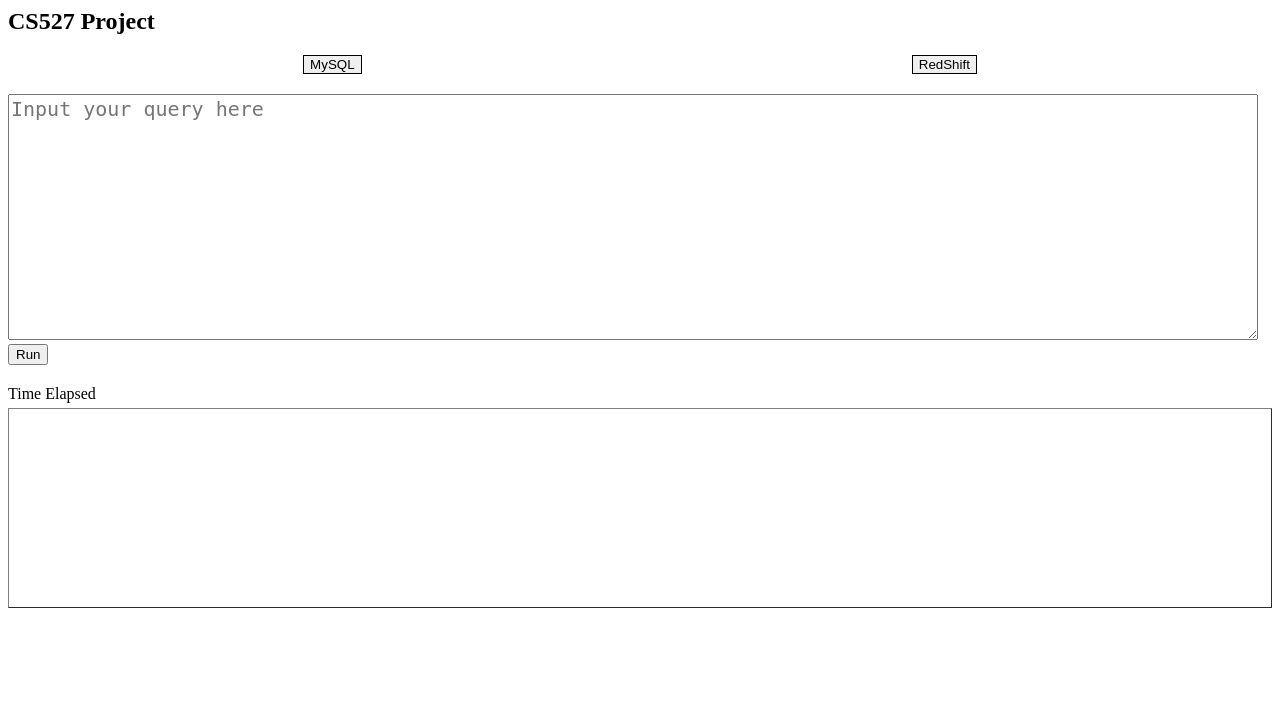
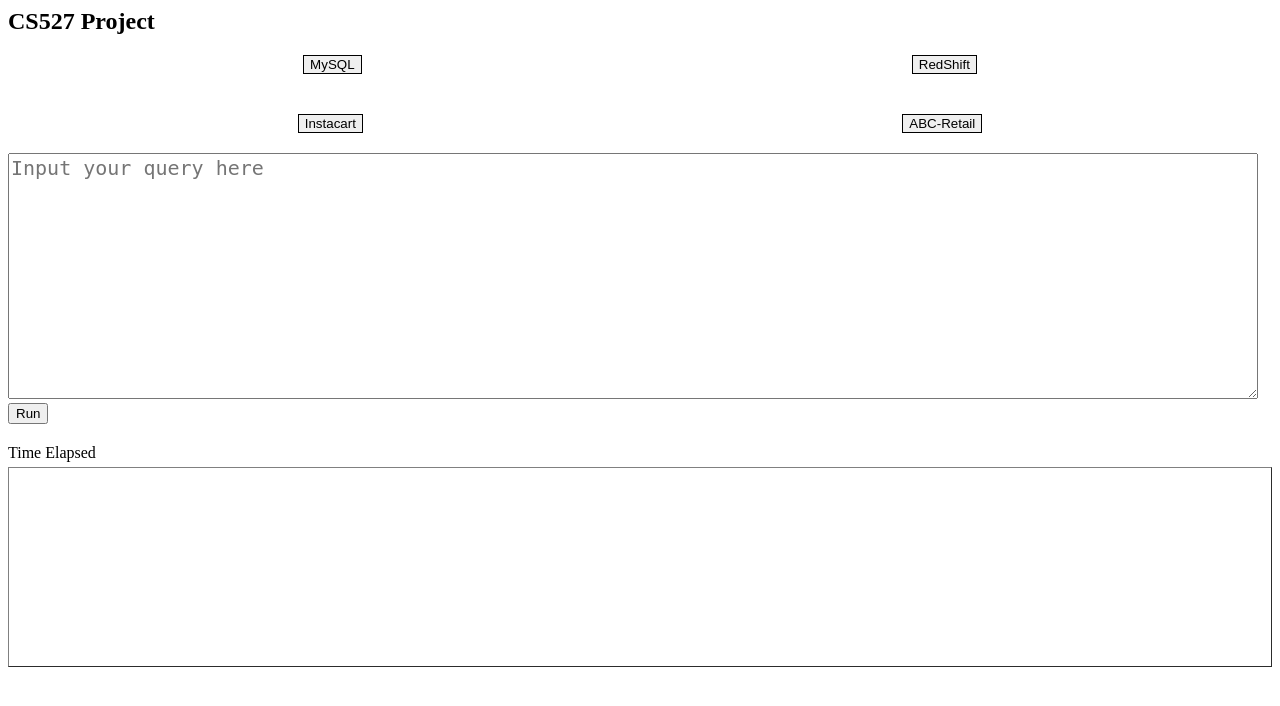
Before and after one commit to billgoo/cs527, a Flask app: page / in a window 1280 px wide. Shown: the top 706 px of the page. Run offline with Flask 2, Linux system fonts and the light colour scheme.

Commit message:
add support for abc detail

```diff
--- a/app.py
+++ b/app.py
@@ -10,9 +10,12 @@
 def index():
     return render_template('index.html')
 
-@app.route('/mysql', methods = ['POST'])
+# @app.route('/mysql/', methods = ['POST'])
+@app.route('/mysql/instacart', methods = ['POST'])
+@app.route('/mysql/abc_retail', methods = ['POST'])
 def queryMysql():
     url = request.path
+    _, db, db_table = url.split('/')
     raw_query = request.form['query']
     # return render_template('index.html', query=raw_query)
     q = buildQueryFromInput(raw_query)
@@ -20,7 +23,7 @@
     connection = connect_mysql(host='cs527project1group5.cnpt9dsbfddc.us-east-1.rds.amazonaws.com',
                                user='admin',
                                password='cs527project1',
-                               db='instacart',
+                               db=db_table,
                                port=3306)
 
     try:
@@ -31,15 +34,18 @@
         query_time = 'query error'
     connection.disconnect()
     return render_template('index.html',
-                           url=url,
+                           db=db,
+                           db_table=db_table,
                            col_name=col_name,
                            res=res,
                            query_time=query_time,
                            query=raw_query)
 
-@app.route('/redshift', methods = ['POST'])
+@app.route('/redshift/instacart', methods = ['POST'])
+@app.route('/redshift/abc_retail', methods = ['POST'])
 def queryRedshift():
     url = request.path
+    _, db, db_table = url.split('/')
     raw_query = request.form['query']
     # return render_template('index.html', query=raw_query)
     q = buildQueryFromInput(raw_query)
@@ -57,7 +63,8 @@
         query_time = 'query error'
     connection.disconnect()
     return render_template('index.html',
-                           url=url,
+                           db=db,
+                           db_table=db_table,
                            col_name=col_name,
                            res=res,
                            query_time=query_time,
--- a/static/js/basic.js
+++ b/static/js/basic.js
@@ -18,14 +18,43 @@
     }
 }
 
+function handleInstacartButtonClick(){
+    var instacart = document.getElementById('instacart');
+    var abc_retail = document.getElementById('abc_retail');
+
+    if (instacart.className.indexOf('buttonChosen')==-1) {
+        instacart.className = 'choiceButton buttonChosen';
+        abc_retail.className = 'choiceButton';
+    }
+}
+
+function handleABCRetailButtonClick(){
+    var instacart = document.getElementById('instacart');
+    var abc_retail = document.getElementById('abc_retail');
+
+    if (abc_retail.className.indexOf('buttonChosen')==-1) {
+        abc_retail.className = 'choiceButton buttonChosen';
+        instacart.className = 'choiceButton';
+    }
+}
+
 function querySubmit() {
     var btn_mysql = document.getElementById('mysql');
-    var form = document.getElementById('inputForm')
+    var instacart = document.getElementById('instacart');
+    var form = document.getElementById('inputForm');
 
     if (btn_mysql.className.indexOf('buttonChosen')!=-1) {
-        form.action = 'mysql';
+        if (instacart.className.indexOf('buttonChosen')!=-1) {
+            form.action = '/mysql/instacart';
+        } else {
+            form.action = '/mysql/abc_retail';
+        }
     } else {
-        form.action = 'redshift';
+        if (instacart.className.indexOf('buttonChosen')!=-1) {
+            form.action = '/redshift/instacart';
+        } else {
+            form.action = '/redshift/abc_retail';
+        }
     }
 
     form.submit();
--- a/templates/index.html
+++ b/templates/index.html
@@ -9,13 +9,19 @@
 <body>
     <div class="title">CS527 Project</div>
     <div class="choiceButtonRow">
-        <button class="choiceButton {% if url=='/mysql' %}buttonChosen{% endif %}" id="mysql" type="button" onclick="handleMysqlButtonClick()">MySQL</button>
-        <button class="choiceButton {% if url=='/redshift' %}buttonChosen{% endif %}" id="redshift" type="button" onclick="handleRedshiftButtonClick()">RedShift</button>
+        <button class="choiceButton {% if db=='mysql' %}buttonChosen{% endif %}" id="mysql" type="button" onclick="handleMysqlButtonClick()">MySQL</button>
+        <button class="choiceButton {% if db=='redshift' %}buttonChosen{% endif %}" id="redshift" type="button" onclick="handleRedshiftButtonClick()">RedShift</button>
     </div>
-        <form class="inputForm" action="mysql" method="post" id="inputForm">
+    <div class="choiceButtonRow">
+        <button class="choiceButton {% if db_table=='instacart' %}buttonChosen{% endif %}" id="instacart" type="button" onclick="handleInstacartButtonClick()">Instacart</button>
+        <button class="choiceButton {% if db_table=='abc_retail' %}buttonChosen{% endif %}" id="abc_retail" type="button" onclick="handleABCRetailButtonClick()">ABC-Retail</button>
+    </div>
+    <div>
+        <form class="inputForm" action="http://127.0.0.1:5000/" method="post" id="inputForm">
             <textarea class="inputBox" name="query" placeholder="Input your query here" rows="10">{{ query }}</textarea>
             <input class="" id="" type="submit" value="Run" onclick="querySubmit()"/>
         </form>
+    </div>
     <div class="runningTimeBox">
         <span class="runningTimeBox runningTimeRes" id="">{{ query_time }} </span> Time Elapsed
     </div>
```
Also changed, not shown: mysql.py (+7 -1 lines).
